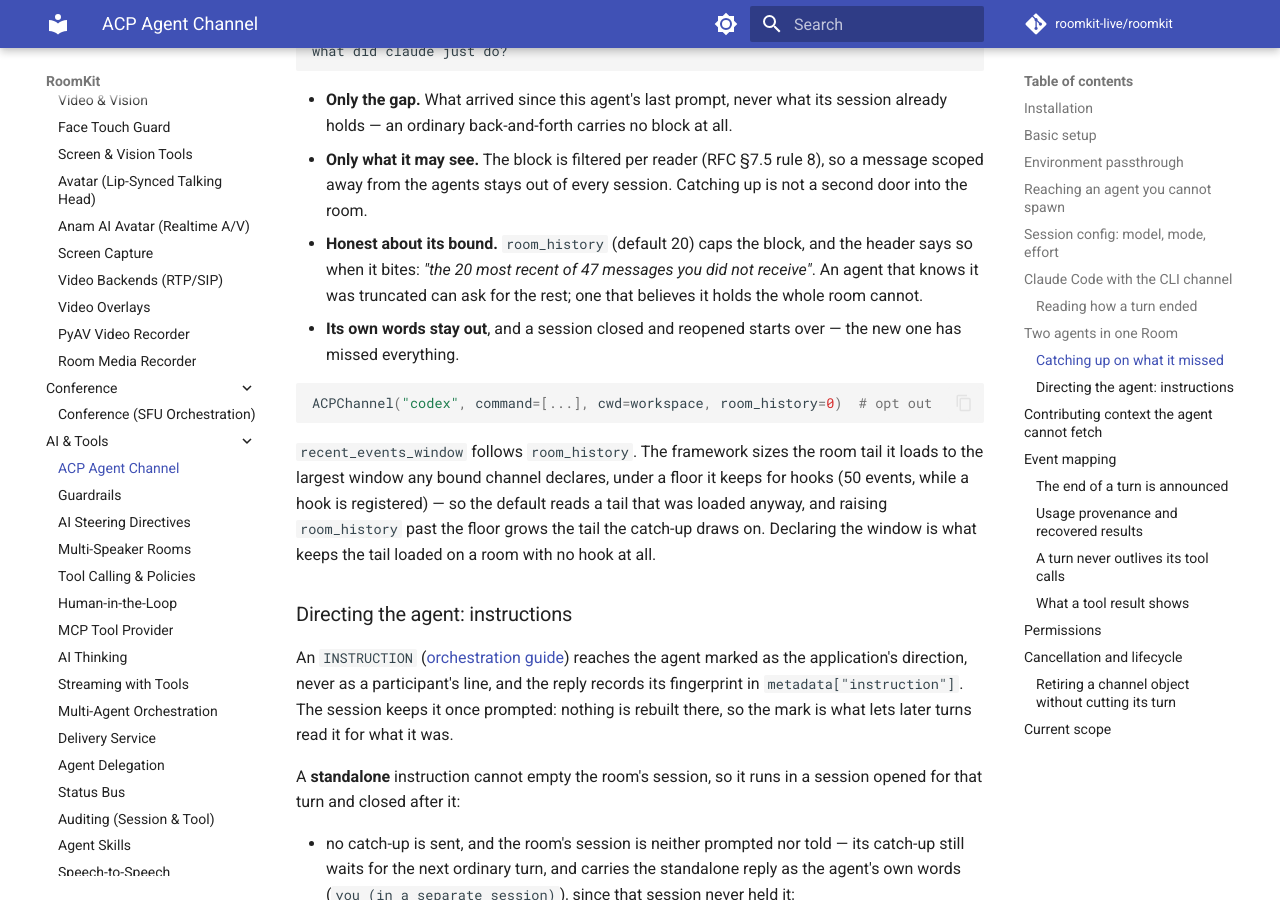
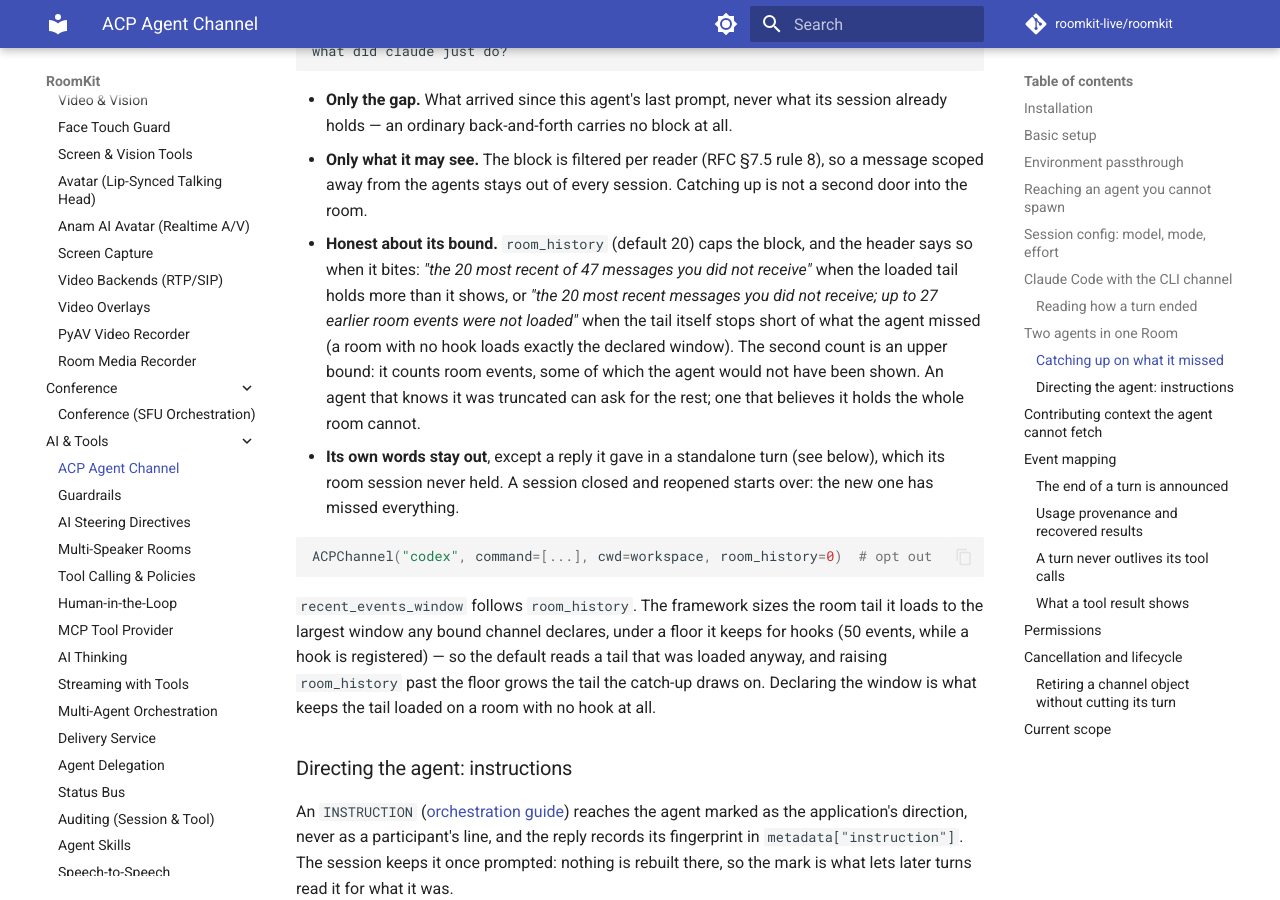
Before and after one commit to roomkit-live/roomkit-docs, an MkDocs documentation site: the page built from docs/guides/acp-channel.md, in a window 1280 px wide and 900 px high, scrolled down 7177 px. Built offline with MkDocs 1.6.1 and Material for MkDocs 9.7.7, drawn with Linux system fonts in a browser that asks for light colours; comment, search, counter and statistics services are not loaded; some of the changed text lies outside the part shown.

Commit message:
docs(acp): a catch-up short of the gap says so, and what a contributor's context holds (RMK-159)

````diff
--- a/docs/guides/acp-channel.md
+++ b/docs/guides/acp-channel.md
@@ -373,10 +373,16 @@ what did claude just do?
   up is not a second door into the room.
 - **Honest about its bound.** `room_history` (default 20) caps the block, and
   the header says so when it bites: *"the 20 most recent of 47 messages you did
-  not receive"*. An agent that knows it was truncated can ask for the rest; one
-  that believes it holds the whole room cannot.
-- **Its own words stay out**, and a session closed and reopened starts over —
-  the new one has missed everything.
+  not receive"* when the loaded tail holds more than it shows, or *"the 20 most
+  recent messages you did not receive; up to 27 earlier room events were not
+  loaded"* when the tail itself stops short of what the agent missed (a room
+  with no hook loads exactly the declared window). The second count is an upper
+  bound: it counts room events, some of which the agent would not have been
+  shown. An agent that knows it was truncated can ask for the rest; one that
+  believes it holds the whole room cannot.
+- **Its own words stay out**, except a reply it gave in a standalone turn (see
+  below), which its room session never held. A session closed and reopened
+  starts over: the new one has missed everything.
 
 ```python
 ACPChannel("codex", command=[...], cwd=workspace, room_history=0)  # opt out
@@ -465,6 +471,13 @@ slow contributor delays delivery for the whole room, not just for this agent.
 **RoomKit cannot filter what you put in.** The catch-up is filtered per reader
 because it is made of room events (RFC §7.5 rule 8). Your blocks are not events,
 so nothing checks them — do not route through them what visibility withheld.
+
+**`context.recent_events` is the framework's tail, not a window you are
+promised.** It holds the largest window any channel bound to the room declares,
+floored at 50 events while a hook is registered. With `room_history=0` on a room
+with no hook and no other channel reading history, it holds the triggering event
+alone. A contributor that needs the room's history reads it from the store
+(`kit.store.get_conversation(room_id, limit=...)`).
 
 ## Event mapping
 
````
Also changed, not shown: other parts of docs/guides/acp-channel.md (+1 -1 lines).
